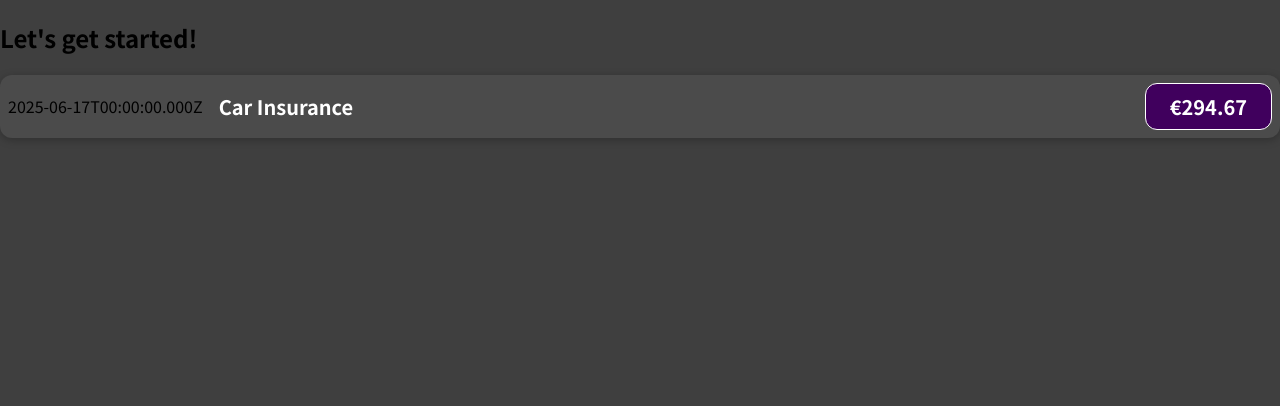
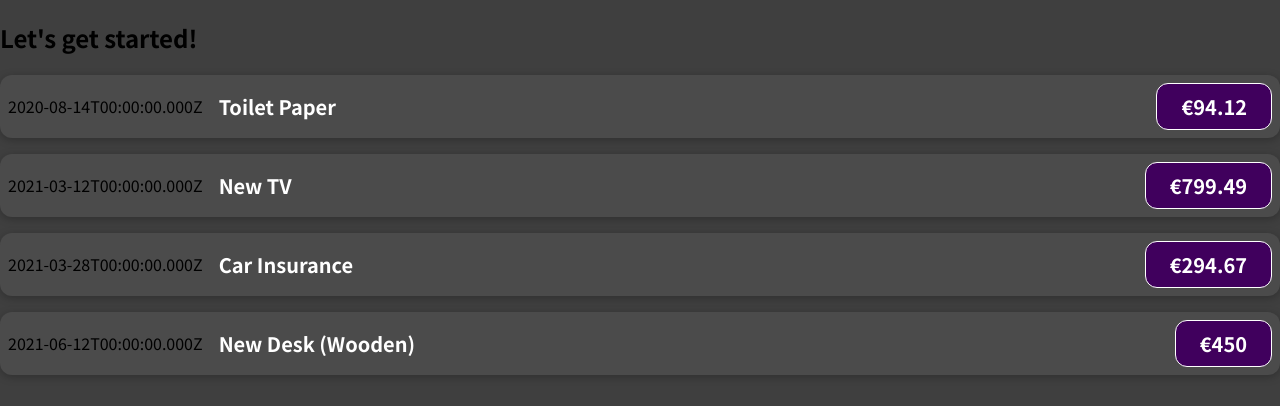
Before and after one commit to edvelhope/starting-setup, a JavaScript app: page / in a window 1280 px wide. Shown: the top 406 px of the page. Built offline with nearby package versions, Linux system fonts and the light colour scheme.

Commit message:
Passare i dati tramite "props"

```diff
--- a/src/App.js
+++ b/src/App.js
@@ -1,10 +1,51 @@
 import ExpenseItem from "./components/ExpenseItem";
 
 function App() {
+  const expenses = [
+    {
+      id: "e1",
+      title: "Toilet Paper",
+      amount: 94.12,
+      date: new Date(2020, 7, 14),
+    },
+    { id: "e2", title: "New TV", amount: 799.49, date: new Date(2021, 2, 12) },
+    {
+      id: "e3",
+      title: "Car Insurance",
+      amount: 294.67,
+      date: new Date(2021, 2, 28),
+    },
+    {
+      id: "e4",
+      title: "New Desk (Wooden)",
+      amount: 450,
+      date: new Date(2021, 5, 12),
+    },
+  ];
+
   return (
     <div>
       <h2>Let's get started!</h2>
-      <ExpenseItem />
+      <ExpenseItem
+        title={expenses[0].title}
+        amount={expenses[0].amount}
+        date={expenses[0].date}
+      ></ExpenseItem>
+      <ExpenseItem
+        title={expenses[1].title}
+        amount={expenses[1].amount}
+        date={expenses[1].date}
+      ></ExpenseItem>
+      <ExpenseItem
+        title={expenses[2].title}
+        amount={expenses[2].amount}
+        date={expenses[2].date}
+      ></ExpenseItem>
+      <ExpenseItem
+        title={expenses[3].title}
+        amount={expenses[3].amount}
+        date={expenses[3].date}
+      ></ExpenseItem>
     </div>
   );
 }
--- a/src/components/ExpenseItem.js
+++ b/src/components/ExpenseItem.js
@@ -1,16 +1,12 @@
-import './ExpenseItem.css';
+import "./ExpenseItem.css";
 
-function ExpenseItem() {
-  const expenseDate = new Date(2025, 5, 17);
-  const expenseTitle = 'Car Insurance';
-  const expenseAmount = 294.67;
-
+function ExpenseItem(props) {
   return (
-    <div className='expense-item'>
-      <div>{expenseDate.toISOString()}</div>
-      <div className='expense-item__description'>
-        <h2>{expenseTitle}</h2>
-        <div className='expense-item__price'>€{expenseAmount}</div>
+    <div className="expense-item">
+      <div>{props.date.toISOString()}</div>
+      <div className="expense-item__description">
+        <h2>{props.title}</h2>
+        <div className="expense-item__price">€{props.amount}</div>
       </div>
     </div>
   );
```
